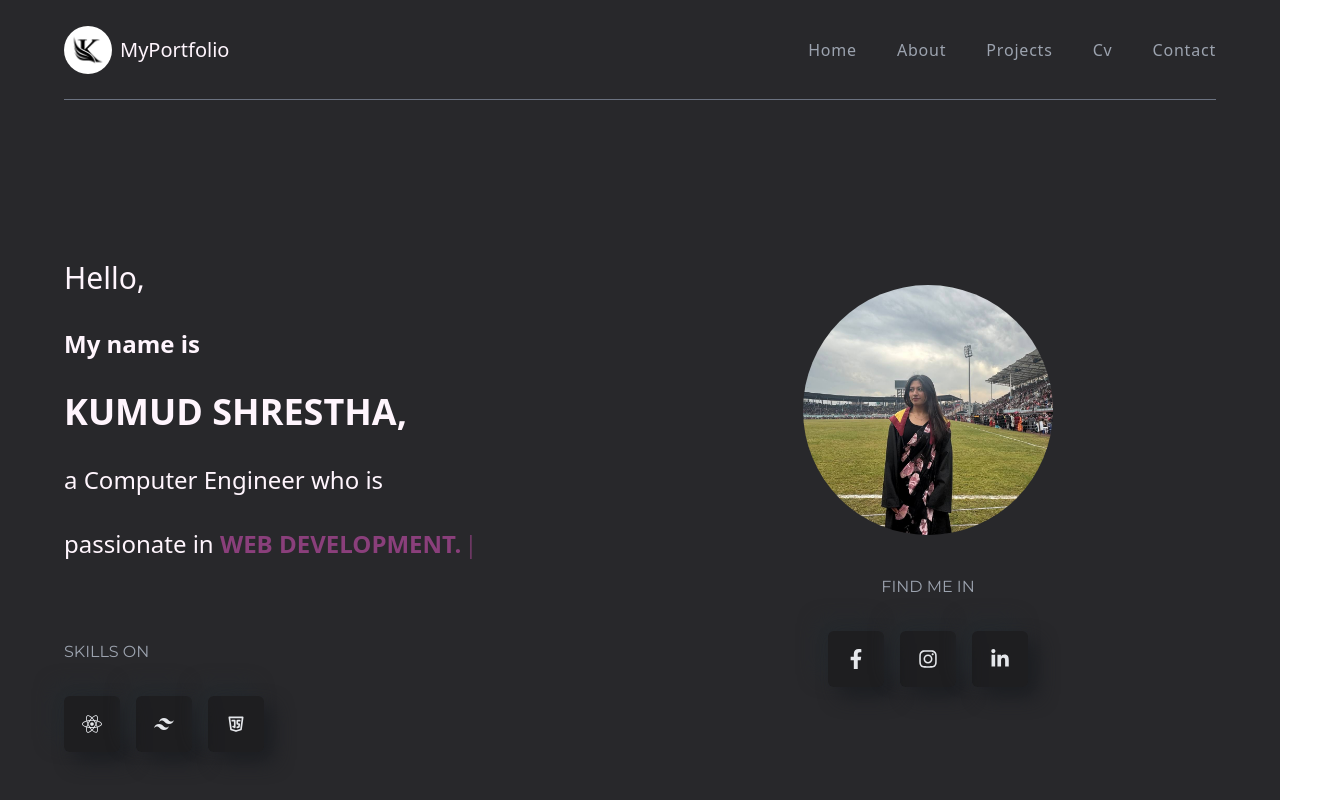
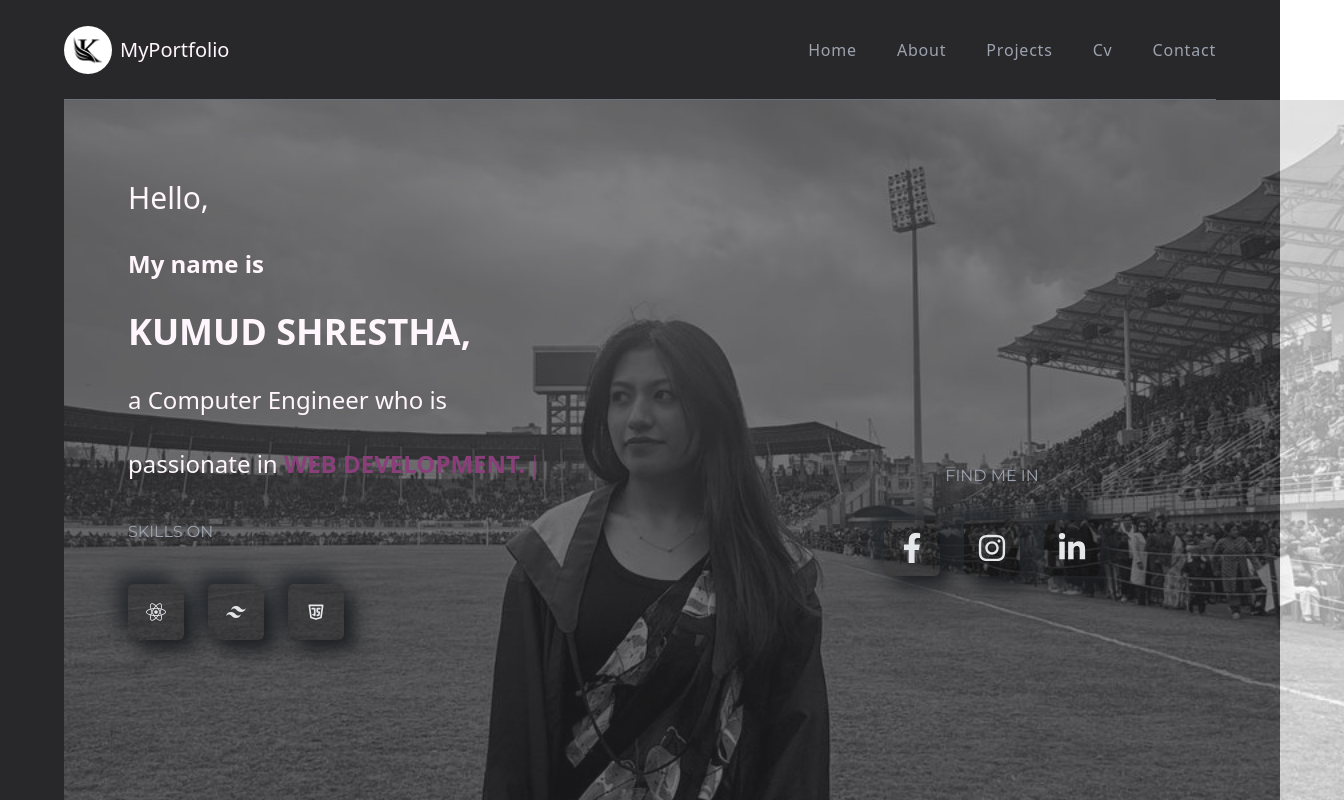
Before and after one commit to Kumud099/my-portfolio, a React (Create React App) app: page / in a window 1280 px wide. Shown: the top 800 px of the page, 1344 px wide, since content can reach past the window. Built offline with nearby package versions, Linux system fonts and the light colour scheme.

Commit message:
Your commit message here

```diff
--- a/src/components/banner/Banner.js
+++ b/src/components/banner/Banner.js
@@ -1,16 +1,28 @@
 import React from "react";
-
 import LeftBanner from "./LeftBanner";
 import RightBanner from "./RightBanner";
+import { profileImg } from "../../assets/index";
 
 const Banner = () => {
   return (
     <section
       id="home"
-      className="w-full py-20 flex border-b-[1px] border-b-black"
+      className="relative w-screen h-screen flex items-center justify-center overflow-hidden"
     >
-      <LeftBanner />
-      <RightBanner />
+      {/* Background Image - Covers Entire Screen */}
+      <div className="absolute inset-0 w-full h-full">
+        <img
+          src={profileImg}
+          alt="Background"
+          className="w-full h-full object-cover filter grayscale opacity-40"
+        />
+      </div>
+
+      {/* Content Stays on Top */}
+      <div className="relative flex w-full h-full max-w-screen-2xl mx-auto px-16">
+        <LeftBanner />
+        <RightBanner />
+      </div>
     </section>
   );
 };
--- a/src/components/banner/LeftBanner.js
+++ b/src/components/banner/LeftBanner.js
@@ -3,6 +3,7 @@ import { useTypewriter, Cursor } from "react-simple-typewriter";
 import { RiTailwindCssFill } from "react-icons/ri";
 import { TbBrandJavascript } from "react-icons/tb";
 import { FaReact } from "react-icons/fa";
+
 const LeftBanner = () => {
   const [text] = useTypewriter({
     words: ["Programming.", "Web development."],
@@ -11,43 +12,31 @@ const LeftBanner = () => {
     deleteSpeed: 10,
     delaySpeed: 1500,
   });
+
   return (
-    <div className="w-1/2 flex flex-col gap-20 ">
-      <div className="flex flex-col gap-8">
-        <h4 className=" pt-20 text-3xl font-normal">Hello,</h4>
-        <h4 className="text-2xl font-bold">My name is</h4>
-        <h1 className="text-4xl font-bold">KUMUD SHRESTHA,</h1>
-        <h4 className="text-2xl font-normal"> a Computer Engineer who is</h4>
-        <h4 className="text-2xl font-normal">
+    <div className="w-full sm:w-1/2 flex flex-col gap-10 px-6 sm:px-0">
+      <div className="flex flex-col gap-6 sm:gap-8">
+        <h4 className="pt-20 text-2xl sm:text-3xl font-normal">Hello,</h4>
+        <h4 className="text-xl sm:text-2xl font-bold">My name is</h4>
+        <h1 className="text-3xl sm:text-4xl font-bold">KUMUD SHRESTHA,</h1>
+        <h4 className="text-xl sm:text-2xl font-normal">
+          {" "}
+          a Computer Engineer who is
+        </h4>
+        <h4 className="text-xl sm:text-2xl font-normal">
           passionate in{" "}
-          <span className={" font-bold text-designColor uppercase "}>
+          <span className={"font-bold text-designColor uppercase "}>
             {text}
           </span>
           <Cursor cursorBlinking="false" curseStyle="|" cursorColor="#8a3f7b" />
         </h4>
       </div>
-      {/* <div className="flex justify-between pt-10">
-        <div className="flex flex-col gap-4">
-          <h2 className="text-base uppercase font-titleFont mb-4 text-gray-400">
-            find me in
-          </h2>
-          <div className="flex gap-4">
-            <span className="bannerIcon">
-              <FaFacebookF />
-            </span>
-            <span className="bannerIcon">
-              <FaInstagram />
-            </span>
-            <span className="bannerIcon">
-              <FaLinkedinIn />
-            </span>
-          </div>
-        </div> */}
-      <div className="flex flex-col gap-4">
-        <h2 className="text-base uppercase font-titleFont mb-4 text-gray-400">
+
+      <div className="flex flex-col gap-4 sm:gap-6">
+        <h2 className="text-sm sm:text-base uppercase font-titleFont mb-4 text-gray-400">
           Skills on
         </h2>
-        <div className="flex gap-4">
+        <div className="flex gap-4 sm:gap-6">
           <span className="bannerIcon">
             <FaReact />
           </span>
--- a/src/components/banner/RightBanner.js
+++ b/src/components/banner/RightBanner.js
@@ -1,41 +1,35 @@
 import React from "react";
-import { profileImg } from "../../assets/index";
 import { FaFacebookF, FaInstagram, FaLinkedinIn } from "react-icons/fa";
 
 function RightBanner() {
   return (
-    <div className="w-1/2 flex flex-col justify-center items-center relative">
-      <img
-        className="w-[250px] h-[250px] z-10 rounded-full object-cover mt-10"
-        src={profileImg}
-        alt="profileImg"
-      />
-      <div className="flex flex-col gap-4 pt-10 items-center">
-        <h2 className="text-base uppercase font-titleFont mb-4 text-gray-400">
-          find me in
+    <div className="w-full sm:w-1/2 flex flex-col justify-center items-center relative px-6 sm:px-0">
+      <div className="flex flex-col gap-6 sm:gap-4 pt-10 items-center">
+        <h2 className="text-sm sm:text-base uppercase font-titleFont mb-4 text-gray-400">
+          Find me in
         </h2>
-        <div className="flex gap-4">
+        <div className="flex gap-4 sm:gap-6 justify-center">
           <a
-            href="https://www.facebook.com/kumud.stha.7/" // Replace with your actual Facebook URL
+            href="https://www.facebook.com/kumud.stha.7/"
             target="_blank"
             rel="noopener noreferrer"
-            className="bannerIcon"
+            className="bannerIcon text-2xl sm:text-3xl"
           >
             <FaFacebookF />
           </a>
           <a
-            href="https://www.instagram.com/kumud_shrestha/" // Replace with your actual Instagram URL
+            href="https://www.instagram.com/kumud_shrestha/"
             target="_blank"
             rel="noopener noreferrer"
-            className="bannerIcon"
+            className="bannerIcon text-2xl sm:text-3xl"
           >
             <FaInstagram />
           </a>
           <a
-            href="https://www.linkedin.com/in/kumud-shrestha-236333280/" // Replace with your actual LinkedIn URL
+            href="https://www.linkedin.com/in/kumud-shrestha-236333280/"
             target="_blank"
             rel="noopener noreferrer"
-            className="bannerIcon"
+            className="bannerIcon text-2xl sm:text-3xl"
           >
             <FaLinkedinIn />
           </a>
--- a/src/components/cv/Cv.js
+++ b/src/components/cv/Cv.js
@@ -10,7 +10,7 @@ function Cv() {
   // Function to handle the download of CV
   const downloadCv = () => {
     const link = document.createElement("a");
-    link.href = "/cv.pdf"; // This links to the file in the public folder
+    link.href = process.env.PUBLIC_URL + "/cv.pdf"; // This ensures it works after deployment
     link.download = "My_CV.pdf"; // The name the file will have when downloaded
     link.click();
   };
@@ -24,7 +24,6 @@ function Cv() {
         <Title title="My CV" titleUp="Curriculum Vitae" />
       </div>
 
-      {/* Download CV Button Below Header */}
       <div className="flex justify-center mt-8">
         <button
           onClick={downloadCv}
```
